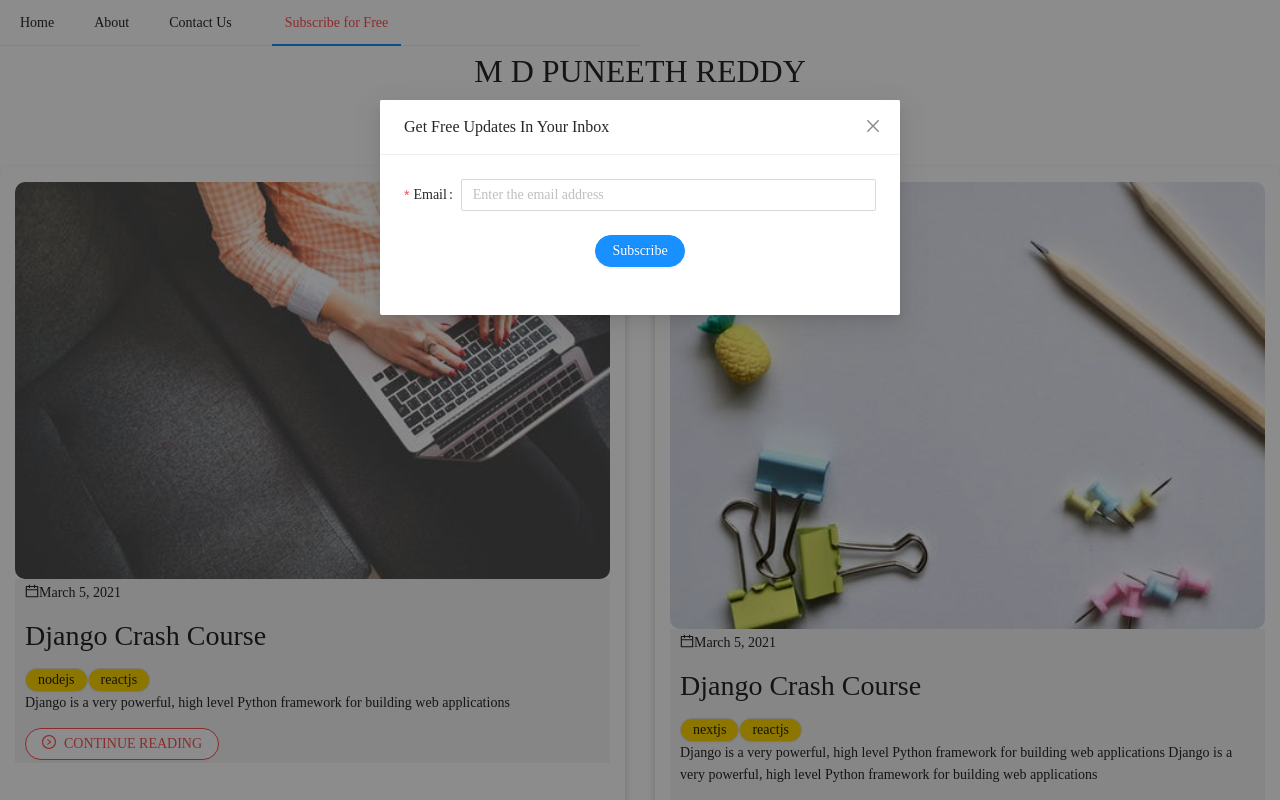
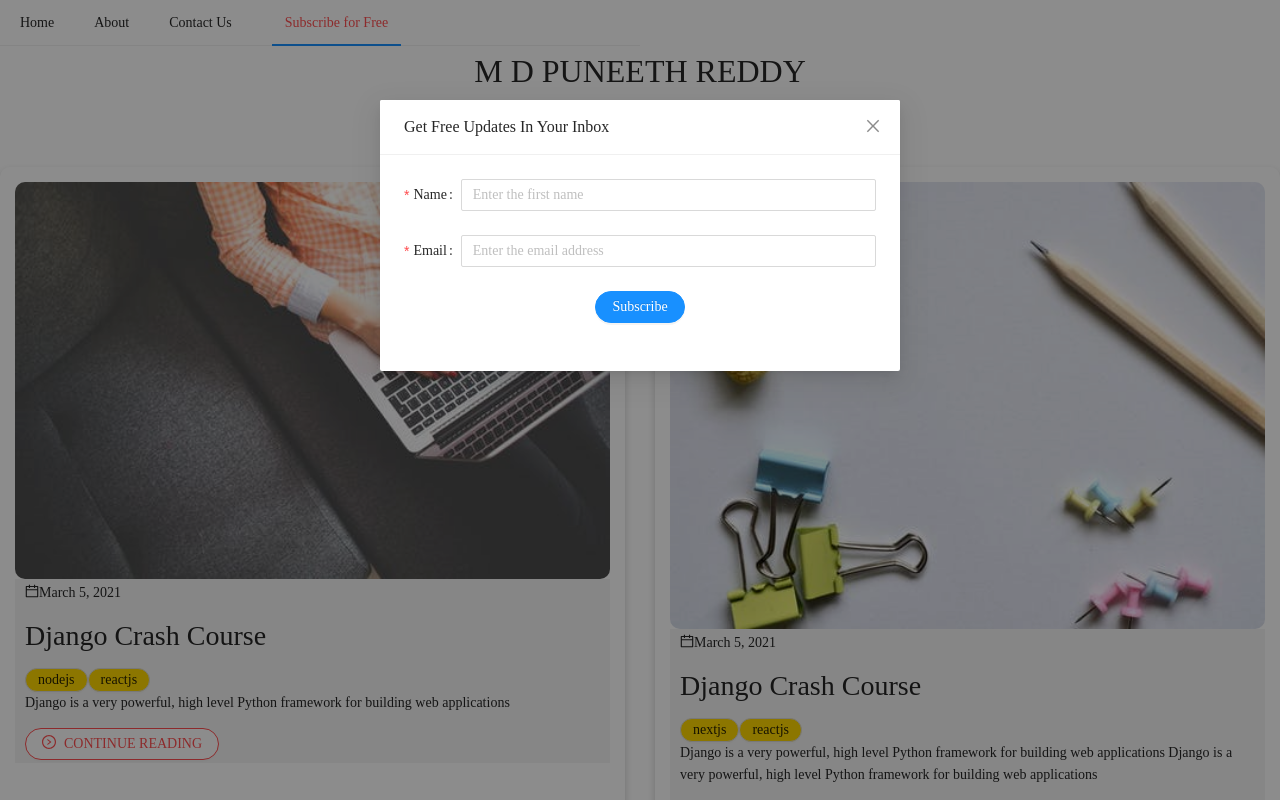
Before and after one commit to MDPuneethReddy/personalblog, a Next.js app: page / in a window 1280 px wide. Both pictures are taken after a click on the item "Subscribe for Free". Shown: the top 800 px of the page. Built offline with nearby package versions, Linux system fonts and the light colour scheme.

Commit message:
Add endpoint for subscribe

```diff
--- a/components/NavBar.tsx
+++ b/components/NavBar.tsx
@@ -1,4 +1,4 @@
-import {  Menu,Row,Col } from 'antd';
+import {  Menu,Row,Col,Button } from 'antd';
 import { Subscribe } from './Subscribe';
 import { MenuOutlined } from '@ant-design/icons';
 const NavBar=()=>{
@@ -31,8 +31,8 @@ return(
               <Menu.Item key="subscribe">
               <Subscribe />
             </Menu.Item>
+
             </Menu>
-
         </Col>
       </Row>
   </Col>
--- a/components/Subscribe.tsx
+++ b/components/Subscribe.tsx
@@ -1,8 +1,31 @@
-import { Modal,Button, Form, Input} from "antd";
+import { Modal,Button, Form, Input, notification} from "antd";
+import {SmileTwoTone } from "@ant-design/icons"
 import { useState } from "react";
 const Subscribe=()=>{
+  const [success,setSuccess]=useState<boolean>(false)
+  const [form] = Form.useForm();
     const onFinish = (values: any) => {
         console.log(values);
+        const options={
+            method:"POST",
+            headers: {
+                'Content-Type': 'application/json;charset=utf-8'
+              },
+              body: JSON.stringify({name,email:values.user.email})
+        }
+        fetch("http://localhost:3000/api/subscribe",options)
+        .then(response=>{
+          console.log(response)
+            setSuccess(true)
+            form.resetFields();
+        }).catch(error=>{
+            notification['error']({
+          message: 'success',
+          description:
+            'something went wrong, please write us',
+        })
+        })
+
       };
       const validateMessages = {
         required: '${label} is required!',
@@ -17,6 +40,7 @@ const Subscribe=()=>{
   };
 
   const handleCancel = () => {
+    setSuccess(false)
     setIsModalVisible(false);
   };
     return(
@@ -25,7 +49,14 @@ const Subscribe=()=>{
         Subscribe for Free
       </Button>
       <Modal title="Get Free Updates In Your Inbox" visible={isModalVisible}  onCancel={handleCancel} footer={null}>
-      <Form  name="nest-messages" onFinish={onFinish} validateMessages={validateMessages}>
+      <Form form={form} name="nest-messages" onFinish={onFinish} validateMessages={validateMessages}>
+      <Form.Item
+        label="Name"
+        name="name"
+        rules={[{ required: true, message: 'Please input your username!' }]}
+      >
+        <Input placeholder="Enter the first name" />
+      </Form.Item>
       <Form.Item name={['user', 'email']} label="Email" rules={[{ type: 'email',required:true }]} >
         <Input placeholder="Enter the email address" />
       </Form.Item>
@@ -35,6 +66,9 @@ const Subscribe=()=>{
         </Button>
       </Form.Item>
       </Form>
+      {success &&
+       <p style={{textAlign:"center"}}><SmileTwoTone /> SUCCESS! ThankYou for Subscribing</p>
+      }
       </Modal>
         </div>
     )
--- /dev/null
+++ b/pages/api/subscribe/index.ts
@@ -0,0 +1,12 @@
+// Next.js API route support: https://nextjs.org/docs/api-routes/introduction
+import type { NextApiRequest, NextApiResponse } from 'next'
+export default function handler(
+  req: NextApiRequest,
+  res: NextApiResponse
+) {
+  const {name,email}=req.body
+  if(typeof name==="undefined" || typeof email==="undefined"){
+      res.status(400).json({error:"name and email are required"})
+  }
+  res.status(200).send({success:"subscribed successfully"})
+}
```
Lines whose indentation alone changed are shown as unchanged.
